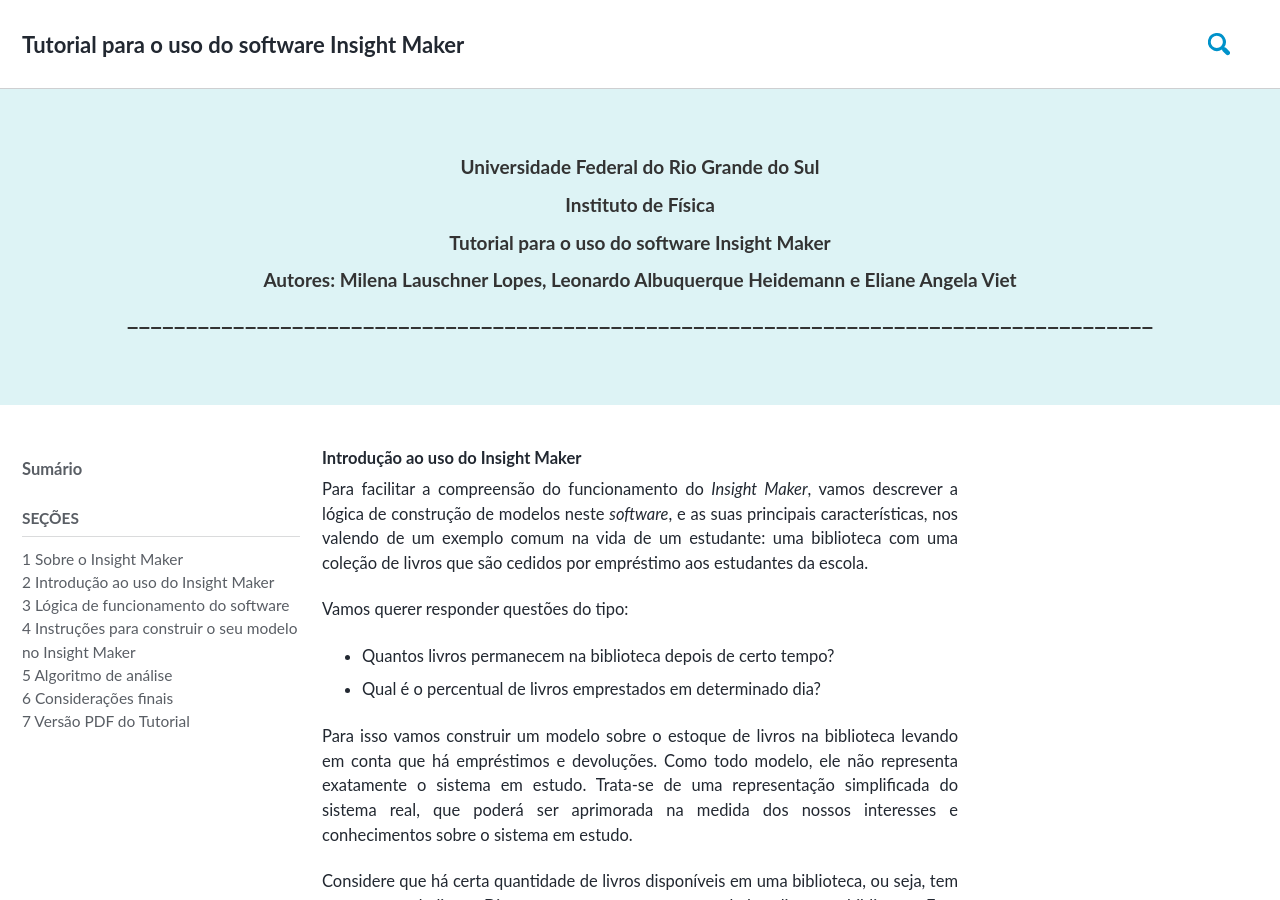
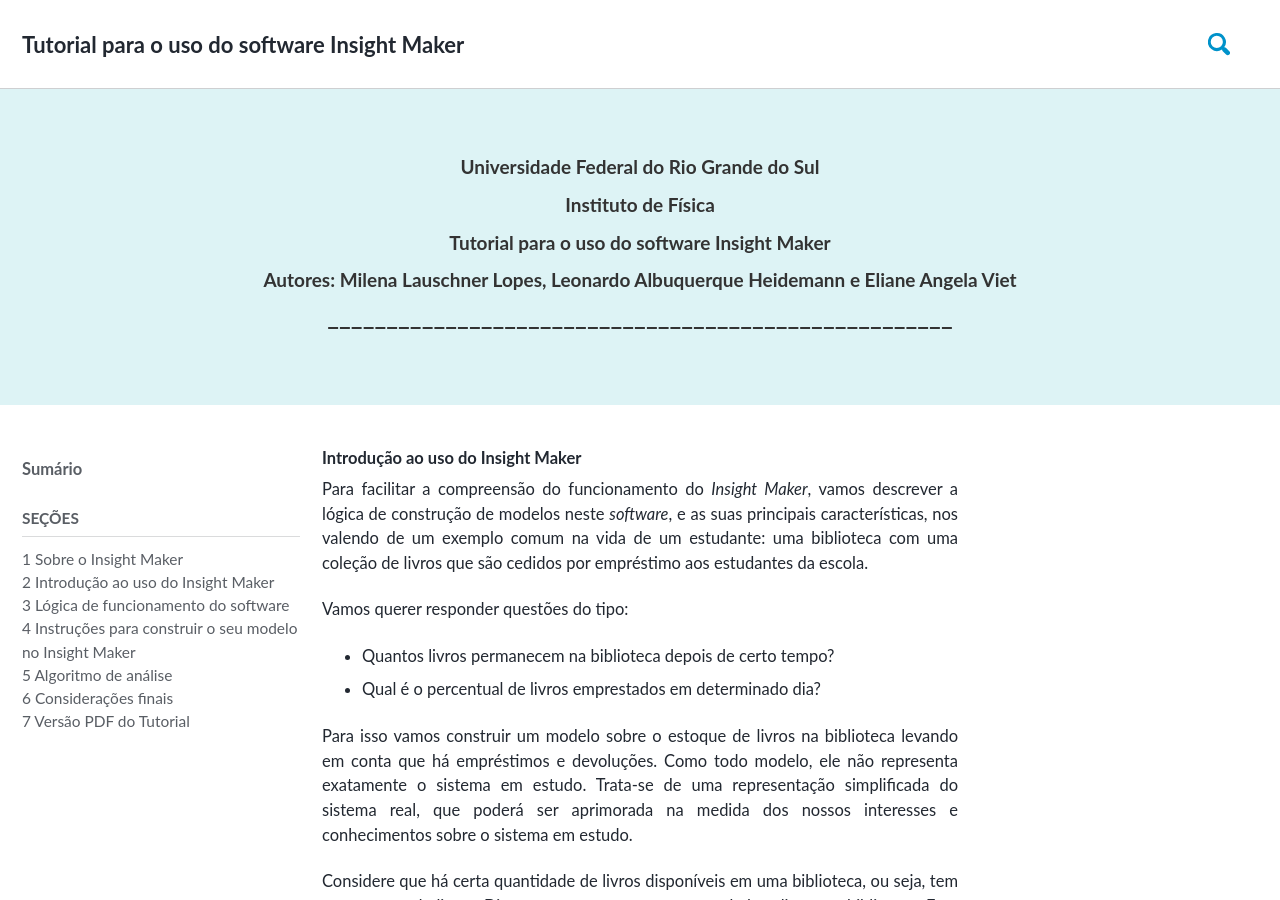
Before and after one commit to milenalauschner/MM, a Jekyll site: the page built from _pages/seção2.md, in a window 1280 px wide and 900 px high. Built offline with Jekyll 4.4.1, drawn with Linux system fonts in a browser that asks for light colours; cached includes are drawn as plain includes; nearby versions of some CDN libraries; some web fonts are replaced; formulas are drawn with MathJax 3.

```diff
--- a/_pages/seção2.md
+++ b/_pages/seção2.md
@@ -3,7 +3,7 @@ title: "  "
 header:
   overlay_color: "#ddf3f5"
   actions:
-    - label: "<small>Universidade Federal do Rio Grande do Sul</small><br /> <small>Instituto de Física</small><br /> <small>Tutorial para o uso do software Insight Maker</small><br /> <small>Autores: Milena Lauschner Lopes, Leonardo Albuquerque Heidemann e Eliane Angela Viet</small> _______________________________________________________________________________________"
+    - label: "<small>Universidade Federal do Rio Grande do Sul</small><br /> <small>Instituto de Física</small><br /> <small>Tutorial para o uso do software Insight Maker</small><br /> <small>Autores: Milena Lauschner Lopes, Leonardo Albuquerque Heidemann e Eliane Angela Viet</small> _____________________________________________________"
 
 layout: single
 permalink: /seção2/
```
